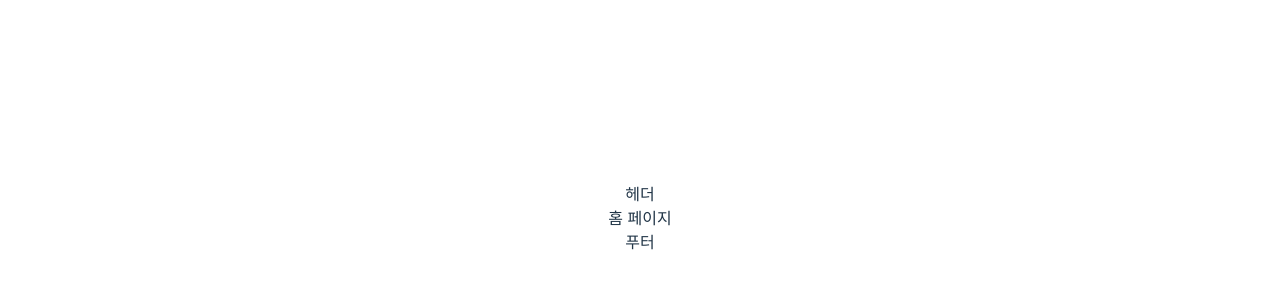
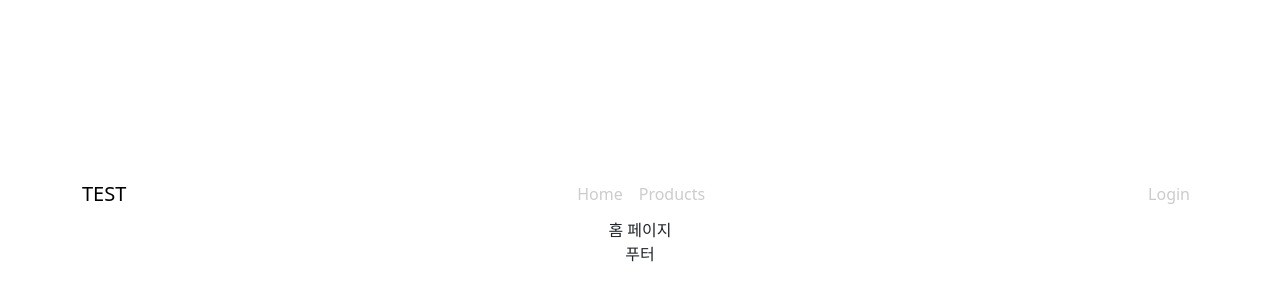
Before and after one commit to KooBonchan/vintage-focus, a React (Vite) app in the folder frontend/: page / in a window 1280 px wide. Shown: the part 182-482 px from the top of the page. Built offline with nearby package versions, Linux system fonts and the light colour scheme.

Commit message:
Header minimum

```diff
--- a/frontend/package.json
+++ b/frontend/package.json
@@ -10,7 +10,9 @@
     "preview": "vite preview"
   },
   "dependencies": {
+    "bootstrap": "^5.3.3",
     "react": "^19.0.0",
+    "react-bootstrap": "^2.10.9",
     "react-dom": "^19.0.0",
     "react-router": "^7.1.5"
   },
--- /dev/null
+++ b/frontend/src/layouts/HeaderFooterLayout.module.css
@@ -0,0 +1,10 @@
+.nav {
+    width: calc(100vw - 4rem);
+    position: fixed;
+    height: 3rem;
+    top: 0;
+}
+
+.logo {
+    color: #333;
+}
--- a/frontend/src/layouts/HeaderFooterLayout.tsx
+++ b/frontend/src/layouts/HeaderFooterLayout.tsx
@@ -1,4 +1,6 @@
-import { Outlet } from "react-router";
+import { Container, Nav, Navbar } from "react-bootstrap";
+import { Outlet, useNavigate } from "react-router";
+import styles from './HeaderFooterLayout.module.css'
 
 export function HeaderFooterLayout() {
   return (
@@ -10,15 +12,35 @@ export function HeaderFooterLayout() {
   );
 }
 
-  function Header(){
+function Header() {
+  let navigate = useNavigate();
+
   return (
-    <header>
-    헤더
-    </header>
+    <Navbar className={styles.nav}>
+      <Container>
+        <Navbar.Brand className={styles.logo}>TEST</Navbar.Brand>
+        <Nav>
+          <Nav.Link onClick={() => { navigate('/') }}
+            style={{ color: '#ccc' }}>
+            Home
+          </Nav.Link>
+          <Nav.Link onClick={() => { navigate('/product') }}
+            style={{ color: '#ccc' }}>
+            Products
+          </Nav.Link>
+        </Nav>
+        <Nav>
+          <Nav.Link onClick={() => { navigate('/login') }}
+            style={{ color: '#ccc' }}>
+            Login
+          </Nav.Link>
+        </Nav>
+      </Container>
+    </Navbar>
   );
 }
 
-  function Footer(){
+function Footer() {
   return (
     <footer>
       푸터
--- a/frontend/src/main.tsx
+++ b/frontend/src/main.tsx
@@ -3,6 +3,7 @@ import { createRoot } from 'react-dom/client'
 import './index.css'
 import App from './App.tsx'
 import { BrowserRouter } from 'react-router'
+import 'bootstrap/dist/css/bootstrap.min.css'
 
 createRoot(document.getElementById('root')!).render(
   <StrictMode>
```
Also changed, not shown: 1 other file (tests, documents, lock files or other folders). Lines whose indentation alone changed are shown as unchanged.
